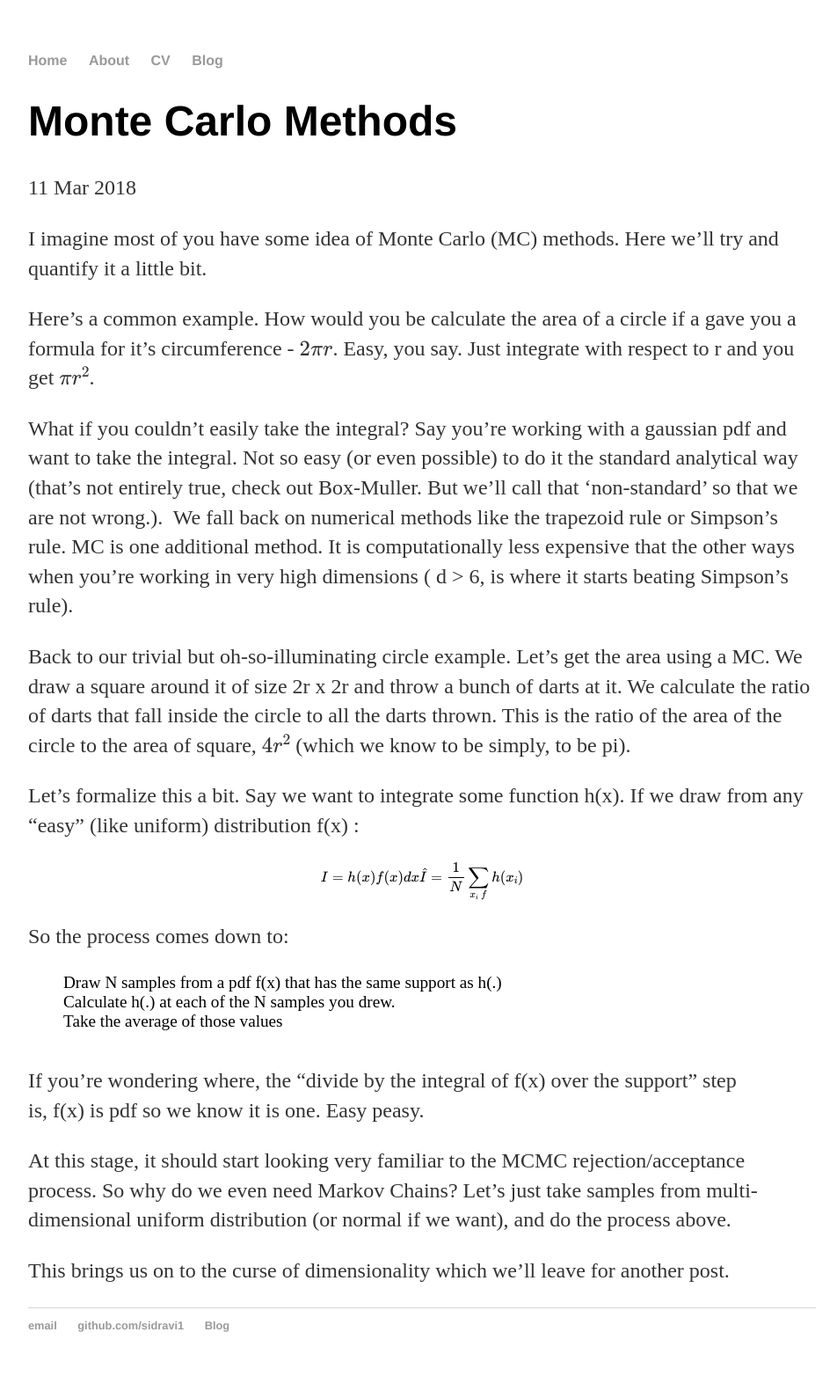
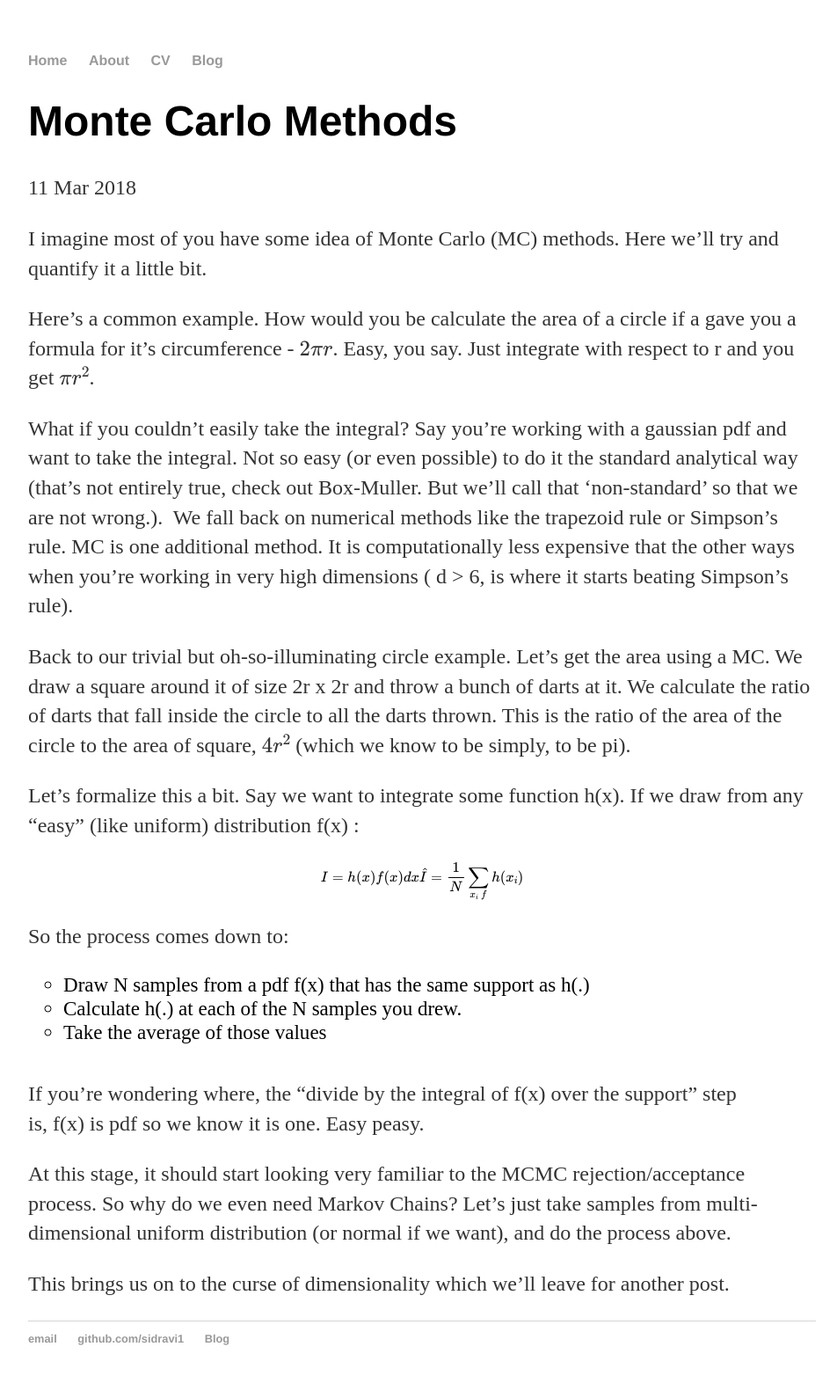
Before and after one commit to sidravi1/sidravi1.github.io, a Jekyll site: the page built from _posts/2018-03-11-monte-carlo-methods.md, in a window 1280 px wide. Shown: the whole page at 88% size, without its empty margins (160-1112 px from the left). Built offline with Jekyll 4.4.1, drawn with Linux system fonts in a browser that asks for light colours; formulas are drawn with MathJax 3.

```diff
--- a/css/main.css
+++ b/css/main.css
@@ -36,8 +36,9 @@
 div.post ul {
     margin: 20px auto 40px;
     font-size: 1.2em;
+    list-style-type: circle;
 }
 
 div.post ul li {
-    list-style: none;
+    font-size: 1.2em;
 }
```
